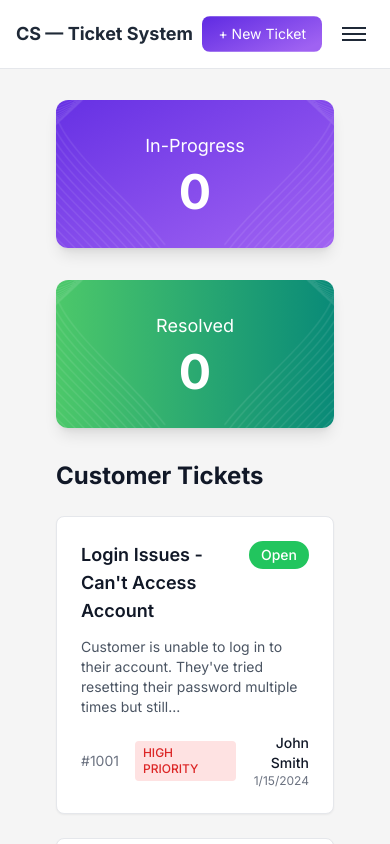
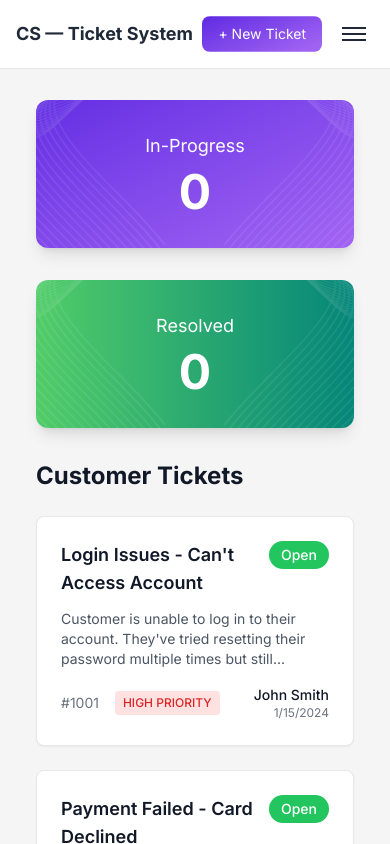
Before and after one commit to iamOmarFaruk/Customer-Support-Zone, a React (Vite) app: page / in a window 390 px wide. Shown: the top 844 px of the page. Built offline with nearby package versions, Linux system fonts and the light colour scheme.

Commit message:
fix padding for main

```diff
--- a/src/App.jsx
+++ b/src/App.jsx
@@ -10,7 +10,7 @@ function App() {
   return (
     <>
       <Navbar />
-      <main className='pt-[100px] md:pt-40 p-10 flex flex-col gap-8'>
+      <main className='pt-[100px] md:pt-40 p-5 md:p-10 flex flex-col gap-8'>
         <Status />
         <Dashboard />
       </main>
```
